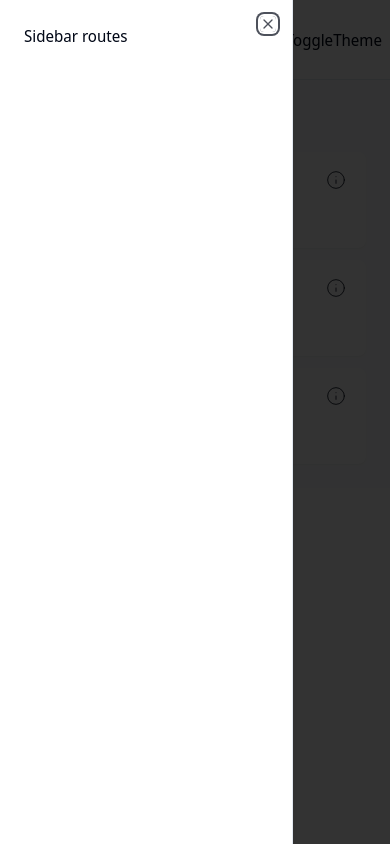
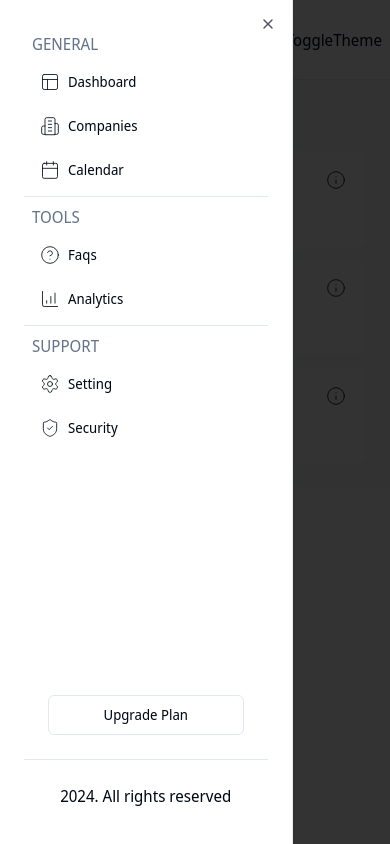
Before and after one commit to santicano2/dashboard-companies, a Next.js app: page / in a window 390 px wide. Both pictures are taken after a click on the button 20 px from the left and 39 px from the top of the page. Built offline with nearby package versions, Linux system fonts and the light colour scheme.

Commit message:
añadido sidebar para mobile

```diff
--- a/components/Navbar/Navbar.tsx
+++ b/components/Navbar/Navbar.tsx
@@ -3,6 +3,7 @@
 
 import { Input } from "@/components/ui/input";
 import { Sheet, SheetContent, SheetTrigger } from "@/components/ui/sheet";
+import { SidebarRoutes } from "../SidebarRoutes";
 
 export function Navbar() {
   return (
@@ -13,7 +14,7 @@
             <Menu />
           </SheetTrigger>
           <SheetContent side="left">
-            <p>Sidebar routes</p>
+            <SidebarRoutes />
           </SheetContent>
         </Sheet>
       </div>
--- /dev/null
+++ b/components/SidebarItem/SidebarItem.tsx
@@ -0,0 +1,21 @@
+import Link from "next/link";
+
+import { cn } from "@/lib/utils";
+import { SidebarItemProps } from "./SidebarItem.types";
+
+export function SidebarItem(props: SidebarItemProps) {
+  const { item } = props;
+  const { href, icon: Icon, label } = item;
+
+  return (
+    <Link
+      href={href}
+      className={cn(
+        "flex gap-x-2 mt-2 light:text-slate-700 dark:text-white text-sm items-center hover:bg-slate-300/20 p-2 rounded-lg cursor-pointer"
+      )}
+    >
+      <Icon className="h-5 w-5" strokeWidth={1} />
+      {label}
+    </Link>
+  );
+}
--- /dev/null
+++ b/components/SidebarItem/SidebarItem.types.ts
@@ -0,0 +1,10 @@
+import { LucideIcon } from "lucide-react";
+
+export type SidebarItemProps = {
+  item: {
+    label: string;
+    icon: LucideIcon;
+    href: string;
+  };
+  key: string;
+};
--- /dev/null
+++ b/components/SidebarItem/index.ts
@@ -0,0 +1 @@
+export * from "./SidebarItem";
--- /dev/null
+++ b/components/SidebarRoutes/SidebarRoutes.data.ts
@@ -0,0 +1,53 @@
+import {
+  BarChart4,
+  Building2,
+  PanelsTopLeft,
+  Settings,
+  ShieldCheck,
+  CircleHelpIcon,
+  Calendar,
+} from "lucide-react";
+
+export const dataGeneralSidebar = [
+  {
+    icon: PanelsTopLeft,
+    label: "Dashboard",
+    href: "/",
+  },
+  {
+    icon: Building2,
+    label: "Companies",
+    href: "/companies",
+  },
+  {
+    icon: Calendar,
+    label: "Calendar",
+    href: "/task",
+  },
+];
+
+export const dataToolsSidebar = [
+  {
+    icon: CircleHelpIcon,
+    label: "Faqs",
+    href: "/faqs",
+  },
+  {
+    icon: BarChart4,
+    label: "Analytics",
+    href: "/analytics",
+  },
+];
+
+export const dataSupportSidebar = [
+  {
+    icon: Settings,
+    label: "Setting",
+    href: "/setting",
+  },
+  {
+    icon: ShieldCheck,
+    label: "Security",
+    href: "/security",
+  },
+];
--- /dev/null
+++ b/components/SidebarRoutes/SidebarRoutes.tsx
@@ -0,0 +1,55 @@
+import { SidebarItem } from "../SidebarItem";
+import { Button } from "../ui/button";
+import { Separator } from "../ui/separator";
+import {
+  dataGeneralSidebar,
+  dataSupportSidebar,
+  dataToolsSidebar,
+} from "./SidebarRoutes.data";
+
+export function SidebarRoutes() {
+  return (
+    <div className="flex flex-col justify-between h-full">
+      <div>
+        <div className="p-2 md:p-6">
+          <p className="text-slate-500 mb-2">GENERAL</p>
+          {dataGeneralSidebar.map((item) => (
+            <SidebarItem key={item.label} item={item} />
+          ))}
+        </div>
+
+        <Separator />
+
+        <div className="p-2 md:p-6">
+          <p className="text-slate-500 mb-2">TOOLS</p>
+          {dataToolsSidebar.map((item) => (
+            <SidebarItem key={item.label} item={item} />
+          ))}
+        </div>
+
+        <Separator />
+
+        <div className="p-2 md:p-6">
+          <p className="text-slate-500 mb-2">SUPPORT</p>
+          {dataSupportSidebar.map((item) => (
+            <SidebarItem key={item.label} item={item} />
+          ))}
+        </div>
+      </div>
+
+      <div>
+        <div className="text-center p-6">
+          <Button variant="outline" className="w-full">
+            Upgrade Plan
+          </Button>
+        </div>
+
+        <Separator />
+
+        <footer className="mt-3 p-3 text-center">
+          2024. All rights reserved
+        </footer>
+      </div>
+    </div>
+  );
+}
--- /dev/null
+++ b/components/SidebarRoutes/index.ts
@@ -0,0 +1 @@
+export * from "./SidebarRoutes";
--- /dev/null
+++ b/components/ui/separator.tsx
@@ -0,0 +1,31 @@
+"use client"
+
+import * as React from "react"
+import * as SeparatorPrimitive from "@radix-ui/react-separator"
+
+import { cn } from "@/lib/utils"
+
+const Separator = React.forwardRef<
+  React.ElementRef<typeof SeparatorPrimitive.Root>,
+  React.ComponentPropsWithoutRef<typeof SeparatorPrimitive.Root>
+>(
+  (
+    { className, orientation = "horizontal", decorative = true, ...props },
+    ref
+  ) => (
+    <SeparatorPrimitive.Root
+      ref={ref}
+      decorative={decorative}
+      orientation={orientation}
+      className={cn(
+        "shrink-0 bg-border",
+        orientation === "horizontal" ? "h-[1px] w-full" : "h-full w-[1px]",
+        className
+      )}
+      {...props}
+    />
+  )
+)
+Separator.displayName = SeparatorPrimitive.Root.displayName
+
+export { Separator }
--- a/package.json
+++ b/package.json
@@ -11,6 +11,7 @@
   "dependencies": {
     "@clerk/nextjs": "^4.29.12",
     "@radix-ui/react-dialog": "^1.1.1",
+    "@radix-ui/react-separator": "^1.1.0",
     "@radix-ui/react-slot": "^1.1.0",
     "@radix-ui/react-tooltip": "^1.1.2",
     "class-variance-authority": "^0.7.0",
```
Also changed, not shown: 1 other file (tests, documents, lock files or other folders).
